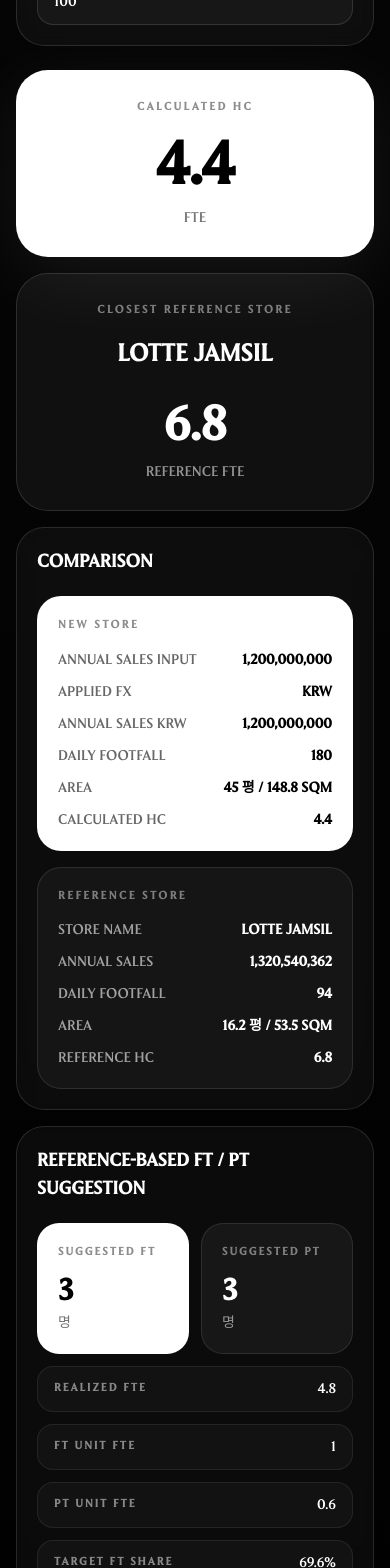
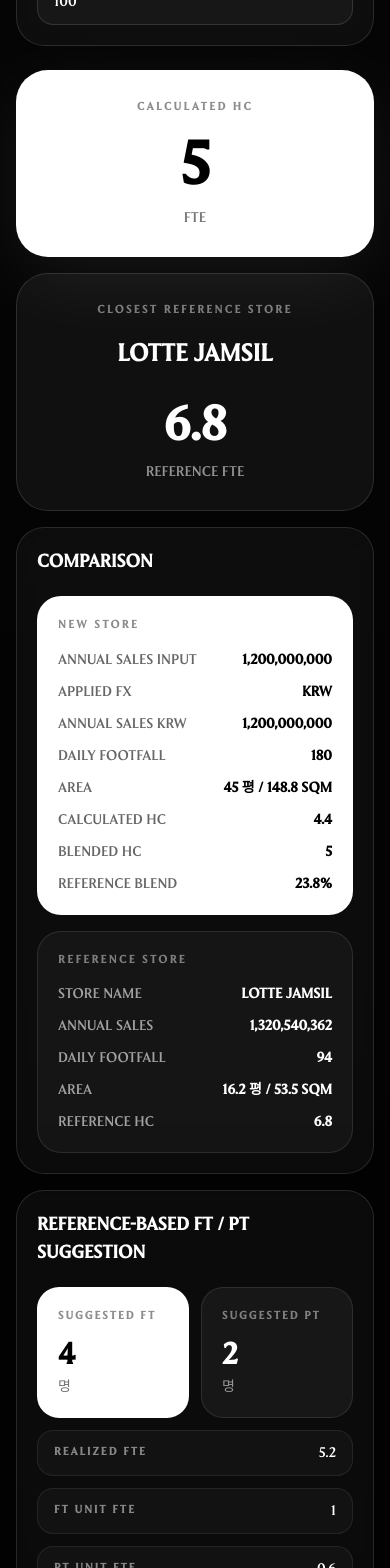
Before and after one commit to snoaden17/staffing-calculator, a Next.js app: page / in a window 390 px wide. Shown: the part 1560-3128 px from the top of the page. Built offline with nearby package versions, Linux system fonts and the light colour scheme.

Commit message:
update: HC calculator logic tuning

```diff
--- a/app/page.tsx
+++ b/app/page.tsx
@@ -4,7 +4,6 @@ import { useMemo, useState } from "react";
 import referenceStores from "../data/reference-stores.json";
 
 type AreaUnit = "pyeong" | "sqm";
-
 type CurrencyCode = "KRW" | "USD" | "EUR" | "JPY" | "CNY" | "GBP";
 
 type ReferenceStore = {
@@ -87,14 +86,19 @@ function formatNumberInput(value: string) {
   const cleaned = value.replace(/,/g, "").replace(/[^\d.]/g, "");
 
   if (!cleaned) return "";
+  if (cleaned === ".") return "0.";
 
+  const hasTrailingDot = cleaned.endsWith(".");
   const parts = cleaned.split(".");
-  const integerPart = parts[0] || "";
+  const integerPart = parts[0] || "0";
   const decimalPart = parts.slice(1).join("");
 
-  const formattedInteger = integerPart
-    ? Number(integerPart).toLocaleString("en-US")
-    : "0";
+  const formattedInteger =
+    integerPart === "" ? "0" : Number(integerPart).toLocaleString("en-US");
+
+  if (hasTrailingDot) {
+    return `${formattedInteger}.`;
+  }
 
   return decimalPart !== ""
     ? `${formattedInteger}.${decimalPart}`
@@ -107,6 +111,7 @@ function handleFormattedInput(
 ) {
   const cleaned = rawValue.replace(/,/g, "").replace(/[^\d.]/g, "");
   const dotCount = (cleaned.match(/\./g) || []).length;
+
   const normalized =
     dotCount <= 1
       ? cleaned
@@ -164,9 +169,13 @@ export default function Home() {
   const footfallWeight = 0.9;
   const areaWeight = 0.5;
   const openHoursWeight = 0.89;
-  const checkoutWeight = 0.05;
+  const checkoutWeight = 0.1;
   const minimumStaffWeight = 0.02;
   const maxMaturityPenalty = 0.5;
+
+  const lowSalesBlendFloor = 1_000_000_000;
+  const lowSalesBlendCeiling = 4_000_000_000;
+  const maxReferenceBlendWeight = 0.9;
 
   const selectedCurrency = useMemo(() => {
     const keyword = currencySearch.toUpperCase().trim();
@@ -190,6 +199,52 @@ export default function Home() {
       areaSqm: round1(areaSqm),
     };
   }, [areaInput, areaUnit]);
+
+  const closestReference = useMemo(() => {
+    const stores = referenceStores as ReferenceStore[];
+    if (!stores.length) return null;
+
+    const currentSales = annualSalesKrw;
+    const currentFootfall = parseInputNumber(dailyFootfall);
+    const currentAreaPyeong = normalizedArea.areaPyeong;
+
+    const scored = stores.map((store) => {
+      const referenceTarget = getReferenceTargetHeadcount(store);
+      const referenceAreaPyeong = getReferenceAreaPyeong(store);
+      const referenceAreaSqm = getReferenceAreaSqm(store);
+
+      const salesScore =
+        Math.abs(store.annualSales - currentSales) / 100000000;
+      const areaScore = Math.abs(referenceAreaPyeong - currentAreaPyeong) / 5;
+      const footfallScore =
+        Math.abs(store.dailyFootfall - currentFootfall) / 10;
+
+      const score =
+        salesScore * 0.45 + areaScore * 0.45 + footfallScore * 0.1;
+
+      const ptFte =
+        (Number(store.partTimeStaff) || 0) *
+        ((Number(store.partTimeWeeklyHours) || 0) / 40);
+      const ftFte = Number(store.fullTimeStaff) || 0;
+      const totalFte = referenceTarget || 0;
+
+      const ftShare = totalFte > 0 ? ftFte / totalFte : 0;
+      const ptShare = totalFte > 0 ? ptFte / totalFte : 0;
+
+      return {
+        ...store,
+        referenceTarget: round1(referenceTarget),
+        referenceAreaPyeong: round1(referenceAreaPyeong),
+        referenceAreaSqm: round1(referenceAreaSqm),
+        ftShare,
+        ptShare,
+        score: round1(score),
+      };
+    });
+
+    scored.sort((a, b) => a.score - b.score);
+    return scored[0];
+  }, [annualSalesKrw, dailyFootfall, normalizedArea.areaPyeong]);
 
   const result = useMemo(() => {
     const sales = annualSalesKrw;
@@ -262,47 +317,62 @@ export default function Home() {
       minimumStaffAdjustment;
 
     const rawFTE = Math.max(rawFTEBeforeMaturity, salesBaselineFTE);
-    const recommendedHC = ceil1(rawFTE * maturityFactor * conservativeFactor);
+    const calculatedHC = ceil1(rawFTE * maturityFactor * conservativeFactor);
 
-    const driverMap = [
-      { label: "SALES BASELINE", value: salesBaselineFTE },
-      { label: "FOOTFALL ADJUSTMENT", value: footfallAdjustment },
-      { label: "AREA ADJUSTMENT", value: areaAdjustment },
-      { label: "OPEN HOURS ADJUSTMENT", value: openHoursAdjustment },
-      { label: "CHECKOUT ADJUSTMENT", value: checkoutAdjustment },
-      { label: "MIN STAFF ADJUSTMENT", value: minimumStaffAdjustment },
-    ];
+    const referenceHC = closestReference?.referenceTarget ?? calculatedHC;
 
-    const dominantDriver =
-      [...driverMap].sort((a, b) => b.value - a.value)[0]?.label ?? "-";
+    let referenceBlendWeight = 0;
+    let lowSalesOpsUplift = 0;
+
+    if (sales < 5_000_000_000) {
+      const salesBlendStrength = maxReferenceBlendWeight * (1 - sales / 5_000_000_000);
+      const footfallScore = clamp((footfall - 120) / 180, 0, 1);
+      const minStaffScore = clamp((minOperatingStaff - 2) / 2, 0, 1);
+      const operationalScore = clamp(footfallScore * 0.7 + minStaffScore * 0.3, 0, 1);
+
+      referenceBlendWeight =
+        salesBlendStrength * (0.15 + operationalScore * 0.85);
+
+      lowSalesOpsUplift =
+        clamp((footfall - 180) / 120, 0, 1) * 1.2 +
+        clamp((minOperatingStaff - 2) / 2, 0, 1) * 1.0;
+    } else if (sales <= lowSalesBlendFloor) {
+      referenceBlendWeight = maxReferenceBlendWeight;
+    } else if (sales < lowSalesBlendCeiling) {
+      const progress =
+        (sales - lowSalesBlendFloor) /
+        (lowSalesBlendCeiling - lowSalesBlendFloor);
+      referenceBlendWeight = maxReferenceBlendWeight * (1 - progress);
+    }
+
+    const hcBeforeBlend = calculatedHC + lowSalesOpsUplift;
+
+    const blendedHC =
+      hcBeforeBlend * (1 - referenceBlendWeight) +
+      referenceHC * referenceBlendWeight;
+
+    const recommendedHC = round1(blendedHC);
 
     return {
-      recommendedHC: round1(recommendedHC),
+      recommendedHC,
+      calculatedHC: round1(calculatedHC),
+      referenceHC: round1(referenceHC),
+      referenceBlendWeight: round1(referenceBlendWeight * 100),
       annualSalesKrw: round0(sales),
       areaPyeong: normalizedArea.areaPyeong,
       areaSqm: normalizedArea.areaSqm,
-      yearlyTransactions: round1(yearlyTransactions),
-      yearlyCheckoutHours: round1(yearlyCheckoutHours),
-      annualWorkHoursPerPerson: round1(annualWorkHoursPerPerson),
       dailyPresenceHours: round1(dailyPresenceHours),
       salesBaselineFTE: round1(salesBaselineFTE),
       footfallBaseFTE: round1(footfallBaseFTE),
       areaBaseFTE: round1(areaBaseFTE),
       checkoutFTE: round1(checkoutFTE),
-      footfallExcessFTE: round1(footfallExcessFTE),
-      areaExcessFTE: round1(areaExcessFTE),
       footfallAdjustment: round1(footfallAdjustment),
       areaAdjustment: round1(areaAdjustment),
       openHoursAdjustment: round1(openHoursAdjustment),
       checkoutAdjustment: round1(checkoutAdjustment),
       minimumStaffAdjustment: round1(minimumStaffAdjustment),
-      maturityFactor: round1(maturityFactor),
-      rawFTEBeforeMaturity: round1(rawFTEBeforeMaturity),
-      rawFTE: round1(rawFTE),
-      dominantDriver,
       ftWeeklyHours: round1(ftWeeklyHours),
       ptWeeklyHours: round1(ptWeeklyHours),
-      openHoursExcessRatio: round1(openHoursExcessRatio),
     };
   }, [
     annualSalesKrw,
@@ -317,75 +387,77 @@ export default function Home() {
     fullTimeWeeklyHours,
     partTimeWeeklyHours,
     storeMaturity,
+    closestReference,
   ]);
-
-  const closestReference = useMemo(() => {
-    const stores = referenceStores as ReferenceStore[];
-    if (!stores.length) return null;
-
-    const currentSales = annualSalesKrw;
-    const currentFootfall = parseInputNumber(dailyFootfall);
-    const currentAreaPyeong = normalizedArea.areaPyeong;
-
-    const scored = stores.map((store) => {
-      const referenceTarget = getReferenceTargetHeadcount(store);
-      const referenceAreaPyeong = getReferenceAreaPyeong(store);
-      const referenceAreaSqm = getReferenceAreaSqm(store);
-
-      const salesScore =
-        Math.abs(store.annualSales - currentSales) / 100000000;
-      const areaScore = Math.abs(referenceAreaPyeong - currentAreaPyeong) / 5;
-      const footfallScore =
-        Math.abs(store.dailyFootfall - currentFootfall) / 10;
-
-      const score =
-        salesScore * 0.45 + areaScore * 0.45 + footfallScore * 0.1;
-
-      const ptFte =
-        (Number(store.partTimeStaff) || 0) *
-        ((Number(store.partTimeWeeklyHours) || 0) / 40);
-      const ftFte = Number(store.fullTimeStaff) || 0;
-      const totalFte = referenceTarget || 0;
-
-      const ftShare = totalFte > 0 ? ftFte / totalFte : 0;
-      const ptShare = totalFte > 0 ? ptFte / totalFte : 0;
-
-      return {
-        ...store,
-        referenceTarget: round1(referenceTarget),
-        referenceAreaPyeong: round1(referenceAreaPyeong),
-        referenceAreaSqm: round1(referenceAreaSqm),
-        ftShare,
-        ptShare,
-        salesScore: round1(salesScore),
-        areaScore: round1(areaScore),
-        footfallScore: round1(footfallScore),
-        score: round1(score),
-      };
-    });
-
-    scored.sort((a, b) => a.score - b.score);
-    return scored[0];
-  }, [annualSalesKrw, dailyFootfall, normalizedArea.areaPyeong]);
 
   const referenceBasedMix = useMemo(() => {
     const totalTarget = result.recommendedHC;
+    const sales = annualSalesKrw;
+    const footfall = parseInputNumber(dailyFootfall);
+    const openHours = parseInputNumber(dailyOpenHours) || 8;
+    const minOperatingStaff = parseInputNumber(minimumOperatingStaff) || 2;
     const ftHours = parseInputNumber(fullTimeWeeklyHours) || 40;
     const ptHours = parseInputNumber(partTimeWeeklyHours) || 24;
-    const openHours = parseInputNumber(dailyOpenHours) || 8;
 
     const ftUnitFte = 1;
     const ptUnitFte = ftHours > 0 ? ptHours / ftHours : 0;
 
     const openHoursExcessRatio = Math.max(openHours / 8 - 1, 0);
-    const baseFtShare = 0.72;
-    const openHoursFtSharePenalty = 0.095;
 
-    const targetFtShare = clamp(
-      baseFtShare - openHoursExcessRatio * openHoursFtSharePenalty,
+    const highSalesBaseFtShare = 0.72;
+    const highSalesOpenHoursPenalty = 0.095;
+    const highSalesFtShare = clamp(
+      highSalesBaseFtShare - openHoursExcessRatio * highSalesOpenHoursPenalty,
       0.55,
       0.8
     );
+
+    const referenceFtShare =
+      closestReference && typeof closestReference.ftShare === "number"
+        ? closestReference.ftShare
+        : highSalesFtShare;
+
+    let targetFtShare = highSalesFtShare;
+    let referenceMixBlendWeight = 0;
+
+    if (sales < 5_000_000_000) {
+      const baseLowSalesFtShare = 0.72;
+
+      const footfallDelta = (footfall - 180) / 180;
+      const footfallAdjustment = clamp(footfallDelta * -0.1, -0.12, 0.08);
+
+      const openHoursAdjustment = clamp(openHoursExcessRatio * -0.015, -0.05, 0);
+
+      let minStaffAdjustment = 0;
+      if (minOperatingStaff <= 2) {
+        minStaffAdjustment = 0.04;
+      } else if (minOperatingStaff === 3) {
+        minStaffAdjustment = 0;
+      } else if (minOperatingStaff === 4) {
+        minStaffAdjustment = -0.04;
+      } else if (minOperatingStaff >= 5) {
+        minStaffAdjustment = -0.06;
+      }
+
+      const operationFtShare = clamp(
+        baseLowSalesFtShare +
+          footfallAdjustment +
+          openHoursAdjustment +
+          minStaffAdjustment,
+        0.5,
+        0.8
+      );
+
+      referenceMixBlendWeight = 0.18 * (1 - sales / 5_000_000_000);
+
+      targetFtShare = clamp(
+        operationFtShare * (1 - referenceMixBlendWeight) +
+          referenceFtShare * referenceMixBlendWeight,
+        0.5,
+        0.8
+      );
+    }
+
     const targetPtShare = 1 - targetFtShare;
 
     const targetFtFte = totalTarget * targetFtShare;
@@ -429,26 +501,26 @@ export default function Home() {
       safety += 1;
     }
 
-    const finalDeviation = getMixDeviation(
-      suggestedFT,
-      suggestedPT,
-      ftUnitFte,
-      ptUnitFte,
-      targetFtShare,
-      targetPtShare
-    );
-
     return {
       suggestedFT,
       suggestedPT,
       realizedFte: round1(realizedFte),
       targetFtShare: round1(targetFtShare * 100),
       targetPtShare: round1(targetPtShare * 100),
-      finalDeviation: round1(finalDeviation),
       ftUnitFte: round1(ftUnitFte),
       ptUnitFte: round1(ptUnitFte),
+      referenceMixBlendWeight: round1(referenceMixBlendWeight * 100),
     };
-  }, [result.recommendedHC, fullTimeWeeklyHours, partTimeWeeklyHours, dailyOpenHours]);
+  }, [
+    result.recommendedHC,
+    annualSalesKrw,
+    dailyFootfall,
+    dailyOpenHours,
+    minimumOperatingStaff,
+    fullTimeWeeklyHours,
+    partTimeWeeklyHours,
+    closestReference,
+  ]);
 
   const referenceStoreStaffing = useMemo(() => {
     if (!closestReference) return null;
@@ -466,8 +538,6 @@ export default function Home() {
     return {
       ftCount,
       ptCount,
-      ftUnitFte: round1(ftUnitFte),
-      ptUnitFte: round1(ptUnitFte),
       ftFte: round1(ftFte),
       ptFte: round1(ptFte),
       totalFte: round1(totalFte),
@@ -554,7 +624,7 @@ export default function Home() {
                     <label className={labelClass}>일 평균 입점객</label>
                     <input
                       type="text"
-                      inputMode="numeric"
+                      inputMode="decimal"
                       value={dailyFootfall}
                       onChange={(e) =>
                         handleFormattedInput(e.target.value, setDailyFootfall)
@@ -610,7 +680,7 @@ export default function Home() {
                       <label className={labelClass}>최소 운영 인원</label>
                       <input
                         type="text"
-                        inputMode="numeric"
+                        inputMode="decimal"
                         value={minimumOperatingStaff}
                         onChange={(e) =>
                           handleFormattedInput(
@@ -657,7 +727,7 @@ export default function Home() {
                       <label className={labelClass}>주당 근무일수</label>
                       <input
                         type="text"
-                        inputMode="numeric"
+                        inputMode="decimal"
                         value={workDaysPerWeek}
                         onChange={(e) =>
                           handleFormattedInput(e.target.value, setWorkDaysPerWeek)
@@ -681,7 +751,7 @@ export default function Home() {
                       <label className={labelClass}>일 휴게시간(분)</label>
                       <input
                         type="text"
-                        inputMode="numeric"
+                        inputMode="decimal"
                         value={breakMinutesPerDay}
                         onChange={(e) =>
                           handleFormattedInput(
@@ -731,7 +801,7 @@ export default function Home() {
                     <label className={labelClass}>매장 성숙도 (0~100)</label>
                     <input
                       type="text"
-                      inputMode="numeric"
+                      inputMode="decimal"
                       value={storeMaturity}
                       onChange={(e) =>
                         handleFormattedInput(e.target.value, setStoreMaturity)
@@ -787,9 +857,7 @@ export default function Home() {
                       <div className="mt-4 space-y-3 text-sm">
                         <div className="flex justify-between gap-4">
                           <span className="text-black/60">ANNUAL SALES INPUT</span>
-                          <span className="font-semibold">
-                            {annualSalesInput}
-                          </span>
+                          <span className="font-semibold">{annualSalesInput}</span>
                         </div>
                         <div className="flex justify-between gap-4">
                           <span className="text-black/60">APPLIED FX</span>
@@ -804,7 +872,7 @@ export default function Home() {
                         <div className="flex justify-between gap-4">
                           <span className="text-black/60">DAILY FOOTFALL</span>
                           <span className="font-semibold">
-                            {round0(parseInputNumber(dailyFootfall)).toLocaleString()}
+                            {parseInputNumber(dailyFootfall).toLocaleString()}
                           </span>
                         </div>
                         <div className="flex justify-between gap-4">
@@ -815,7 +883,21 @@ export default function Home() {
                         </div>
                         <div className="flex justify-between gap-4">
                           <span className="text-black/60">CALCULATED HC</span>
-                          <span className="font-semibold">{result.recommendedHC}</span>
+                          <span className="font-semibold">
+                            {result.calculatedHC}
+                          </span>
+                        </div>
+                        <div className="flex justify-between gap-4">
+                          <span className="text-black/60">BLENDED HC</span>
+                          <span className="font-semibold">
+                            {result.recommendedHC}
+                          </span>
+                        </div>
+                        <div className="flex justify-between gap-4">
+                          <span className="text-black/60">REFERENCE BLEND</span>
+                          <span className="font-semibold">
+                            {result.referenceBlendWeight}%
+                          </span>
                         </div>
                       </div>
                     </div>
@@ -871,7 +953,6 @@ export default function Home() {
                   <h3 className="text-lg font-bold text-white">
                     REFERENCE-BASED FT / PT SUGGESTION
                   </h3>
-                  {referenceBasedMix ? (
                   <div className="mt-5 space-y-3">
                     <div className="grid grid-cols-2 gap-3">
                       <div className="rounded-[22px] border border-white/10 bg-white px-5 py-5 text-black">
@@ -925,11 +1006,6 @@ export default function Home() {
                       </span>
                     </div>
                   </div>
-                  ) : (
-                    <p className="mt-4 text-sm text-white/60">
-                      REFERENCE DATA IS REQUIRED TO SUGGEST FT/PT MIX.
-                    </p>
-                  )}
                 </div>
 
                 <div className={contentCard}>
@@ -970,16 +1046,6 @@ export default function Home() {
                       </div>
 
                       <div className={metricRowClass}>
-                        <span className={softLabelClass}>FT HOURS BASIS</span>
-                        <span className={softValueClass}>40H FIXED</span>
-                      </div>
-                      <div className={metricRowClass}>
-                        <span className={softLabelClass}>PT WEEKLY HOURS</span>
-                        <span className={softValueClass}>
-                          {referenceStoreStaffing.ptWeeklyHours}H
-                        </span>
-                      </div>
-                      <div className={metricRowClass}>
                         <span className={softLabelClass}>FT FTE</span>
                         <span className={softValueClass}>
                           {referenceStoreStaffing.ftFte}
@@ -989,6 +1055,12 @@ export default function Home() {
                         <span className={softLabelClass}>PT FTE</span>
                         <span className={softValueClass}>
                           {referenceStoreStaffing.ptFte}
+                        </span>
+                      </div>
+                      <div className={metricRowClass}>
+                        <span className={softLabelClass}>PT WEEKLY HOURS</span>
+                        <span className={softValueClass}>
+                          {referenceStoreStaffing.ptWeeklyHours}H
                         </span>
                       </div>
                       <div className="flex items-center justify-between gap-4 rounded-2xl border border-white/10 bg-white px-4 py-4 text-black">
```
Lines whose indentation alone changed are shown as unchanged.
